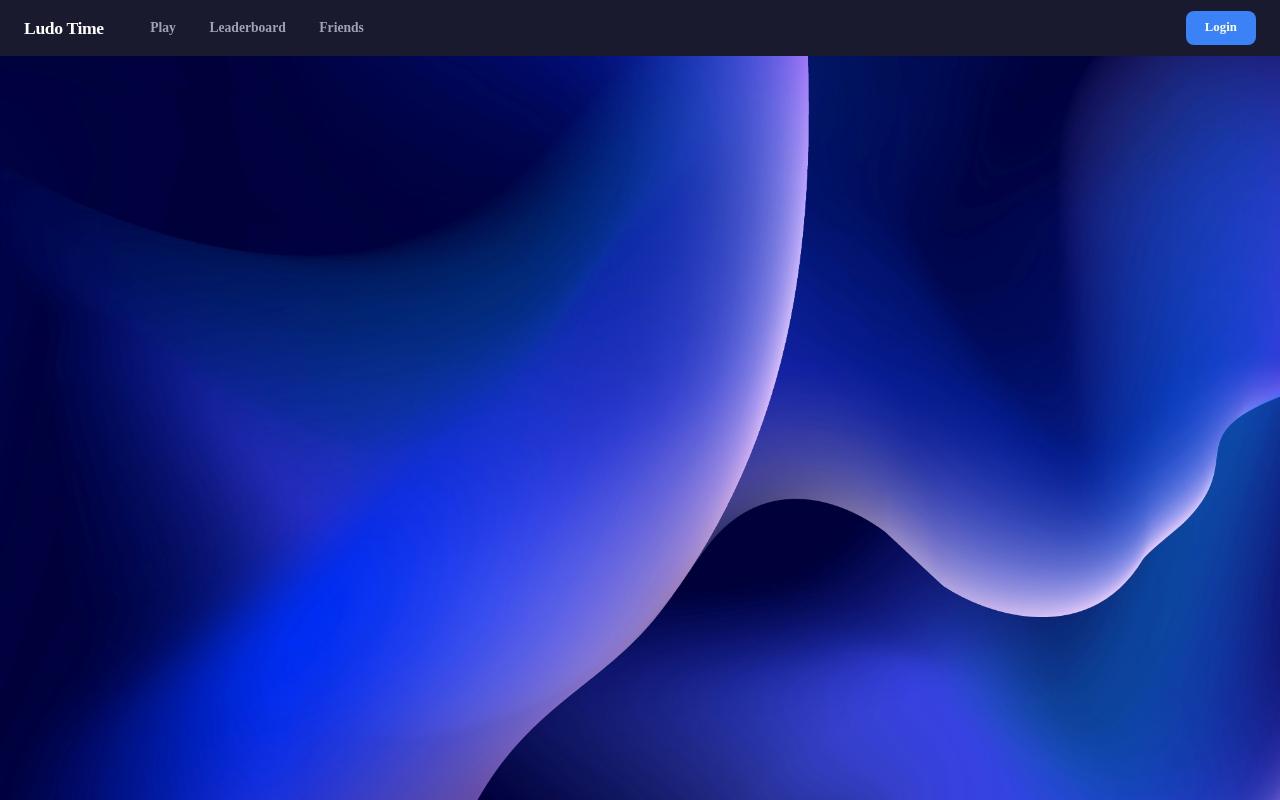
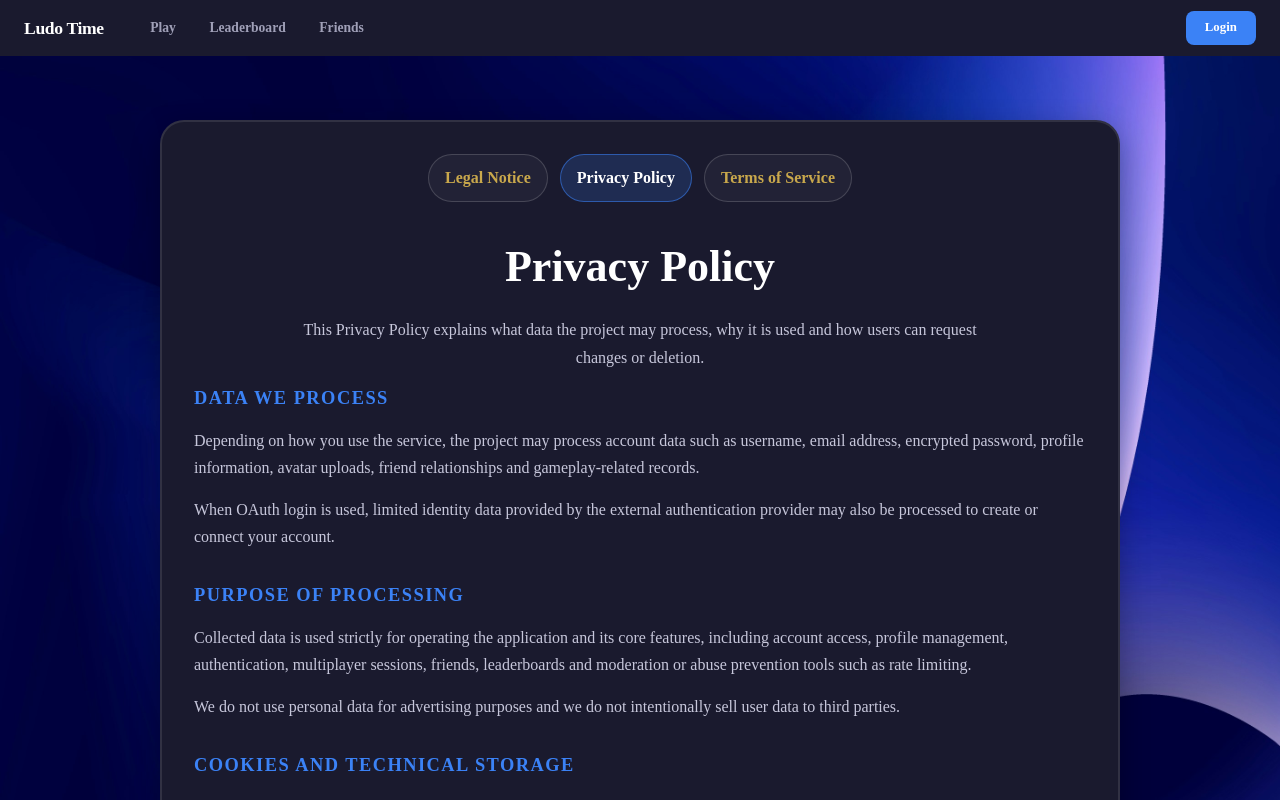
Before and after one commit to rfk42/ft_transcendence, a React (Vite) app in the folder frontend/: page /privacy-policy in a window 1280 px wide. Shown: the top 800 px of the page. Built offline with nearby package versions, Linux system fonts and the light colour scheme.

Commit message:
correction

```diff
--- a/frontend/src/Content/Content.jsx
+++ b/frontend/src/Content/Content.jsx
@@ -40,6 +40,8 @@ const Content = () => (
       <Route path="/profile/:id" element={<ProfilePlayer />} />
       <Route path="/friends" element={<Friends />} />
       <Route path="/legal" element={<Legal />} />
+      <Route path="/privacy-policy" element={<Legal />} />
+      <Route path="/terms-of-service" element={<Legal />} />
     </Routes>
   </section>
 )
--- a/frontend/src/Content/Legal/Legal.jsx
+++ b/frontend/src/Content/Legal/Legal.jsx
@@ -1,29 +1,167 @@
+import { Link, useLocation } from 'react-router'
 import './Legal.scss'
 
+const legalPages = {
+  '/legal': {
+    title: 'Legal Notice',
+    lead:
+      'This page provides the main legal information related to the ft_transcendence project and its publication.',
+    sections: [
+      {
+        heading: 'Publisher',
+        paragraphs: [
+          'ft_transcendence is a student project created and maintained by Rafik Hamini, Noe Lambert, Akim Hamini and Ilan Sadi.',
+          'For legal or privacy-related requests, you can contact the team at ludo@ludo.gg.',
+        ],
+      },
+      {
+        heading: 'Project Scope',
+        paragraphs: [
+          'ft_transcendence is an educational web project built around an online Ludo experience, including authentication, profiles, friends, leaderboards and multiplayer features.',
+          'The service is provided as part of a school project and may evolve, be interrupted or be modified at any time for maintenance, testing or pedagogical purposes.',
+        ],
+      },
+      {
+        heading: 'Intellectual Property',
+        paragraphs: [
+          'Unless otherwise stated, the source code, interface elements, branding, written content and original game-related implementations produced for this project are protected by applicable intellectual property rules.',
+          'Any unauthorized reproduction, redistribution or commercial reuse of project-specific assets is prohibited without prior permission from the team.',
+        ],
+      },
+      {
+        heading: 'Limitation of Liability',
+        paragraphs: [
+          'The project is provided on an as-is basis without any guarantee of uninterrupted availability, error-free operation or fitness for a particular purpose.',
+          'The team cannot be held liable for indirect damages, temporary service interruptions, loss of access, or issues resulting from third-party services used during authentication or hosting.',
+        ],
+      },
+    ],
+  },
+  '/privacy-policy': {
+    title: 'Privacy Policy',
+    lead:
+      'This Privacy Policy explains what data the project may process, why it is used and how users can request changes or deletion.',
+    sections: [
+      {
+        heading: 'Data We Process',
+        paragraphs: [
+          'Depending on how you use the service, the project may process account data such as username, email address, encrypted password, profile information, avatar uploads, friend relationships and gameplay-related records.',
+          'When OAuth login is used, limited identity data provided by the external authentication provider may also be processed to create or connect your account.',
+        ],
+      },
+      {
+        heading: 'Purpose of Processing',
+        paragraphs: [
+          'Collected data is used strictly for operating the application and its core features, including account access, profile management, authentication, multiplayer sessions, friends, leaderboards and moderation or abuse prevention tools such as rate limiting.',
+          'We do not use personal data for advertising purposes and we do not intentionally sell user data to third parties.',
+        ],
+      },
+      {
+        heading: 'Cookies and Technical Storage',
+        paragraphs: [
+          'The application may use technical cookies or comparable storage mechanisms when necessary for authentication, session continuity, security and normal operation of the platform.',
+          'These elements are used to provide the service and are not intended for behavioral advertising.',
+        ],
+      },
+      {
+        heading: 'Data Sharing and Retention',
+        paragraphs: [
+          'User data is only shared with third-party services when necessary for the requested feature, such as OAuth authentication providers or infrastructure components involved in running the application.',
+          'Data is retained only for as long as reasonably necessary for the project, legal compliance, debugging, security or academic evaluation needs.',
+        ],
+      },
+      {
+        heading: 'Your Rights',
+        paragraphs: [
+          'You may request access, correction or deletion of your personal data by contacting ludo@ludo.gg.',
+          'Reasonable efforts will be made to process valid requests in accordance with the applicable rules and the technical constraints of the project.',
+        ],
+      },
+    ],
+  },
+  '/terms-of-service': {
+    title: 'Terms of Service',
+    lead:
+      'These Terms of Service govern access to and use of the ft_transcendence project and its related features.',
+    sections: [
+      {
+        heading: 'Acceptance of Terms',
+        paragraphs: [
+          'By accessing or using the service, you agree to these Terms of Service and to comply with all applicable laws and project rules.',
+          'If you do not agree with these terms, you should stop using the service.',
+        ],
+      },
+      {
+        heading: 'User Responsibilities',
+        paragraphs: [
+          'Users agree not to misuse the service, attempt unauthorized access, disrupt multiplayer sessions, abuse authentication flows, upload unlawful content or interfere with the experience of other users.',
+          'Users remain responsible for the accuracy of the information they provide and for maintaining the confidentiality of their credentials.',
+        ],
+      },
+      {
+        heading: 'Service Availability',
+        paragraphs: [
+          'Because ft_transcendence is an educational project, features may change without notice and parts of the service may be unavailable during development, maintenance or evaluation periods.',
+          'We reserve the right to suspend, restrict or remove access when necessary for security, technical stability or compliance reasons.',
+        ],
+      },
+      {
+        heading: 'Content and Accounts',
+        paragraphs: [
+          'Users are responsible for the content they submit, including profile information, avatars and in-app interactions.',
+          'Accounts or content may be limited or removed if they violate these terms, applicable law or the integrity of the project.',
+        ],
+      },
+      {
+        heading: 'Contact',
+        paragraphs: [
+          'For questions related to these terms or the use of the service, contact ludo@ludo.gg.',
+        ],
+      },
+    ],
+  },
+}
+
+const legalLinks = [
+  { to: '/legal', label: 'Legal Notice' },
+  { to: '/privacy-policy', label: 'Privacy Policy' },
+  { to: '/terms-of-service', label: 'Terms of Service' },
+]
+
 const Legal = () => {
+  const { pathname } = useLocation()
+  const page = legalPages[pathname] || legalPages['/legal']
+
   return (
     <section className="legal-container">
       <div className="legal-card">
-        <h1>Legal Notice</h1>
+        <nav className="legal-nav" aria-label="Legal navigation">
+          {legalLinks.map((link) => {
+            const isActive = pathname === link.to
 
-        <h2>Publisher</h2>
-        <p><strong>Name :</strong> Rafik Hamini, Noe Lambert, Akim Hamini </p>
-        <p><strong>Email :</strong> <a href="mailto:ludo@ludo.gg">ludo@ludo.gg</a></p>
+            return (
+              <Link
+                key={link.to}
+                to={link.to}
+                className={`legal-nav__link ${isActive ? 'is-active' : ''}`}
+              >
+                {link.label}
+              </Link>
+            )
+          })}
+        </nav>
 
-        <h2>Intellectual Property</h2>
-        <p>All content on this site (texts, images, logos, etc.) is protected by copyright.</p>
-        <p>Any reproduction, representation, modification or adaptation without prior authorization is prohibited.</p>
+        <h1>{page.title}</h1>
+        <p className="legal-lead">{page.lead}</p>
 
-        <h2>Personal Data</h2>
-        <p>Data collected (email, favorite team, etc.) is used solely for the operation of the site.</p>
-        <p>In accordance with GDPR, you can request deletion of your data by contacting: <a href="mailto:ludo@ludo.gg">ludo@ludo.gg</a></p>
-        <p>No data is shared with third parties.</p>
-
-        <h2>Cookies</h2>
-        <p>This site uses technical cookies necessary for its operation, particularly for authentication management. These cookies do not collect data for advertising purposes.</p>
-
-        <h2>Limitation of Liability</h2>
-        <p>This site is provided free of charge. The publisher cannot be held responsible for errors or omissions in the content.</p>
+        {page.sections.map((section) => (
+          <div key={section.heading} className="legal-section">
+            <h2>{section.heading}</h2>
+            {section.paragraphs.map((paragraph) => (
+              <p key={paragraph}>{paragraph}</p>
+            ))}
+          </div>
+        ))}
       </div>
     </section>
   )
--- a/frontend/src/Content/Legal/Legal.scss
+++ b/frontend/src/Content/Legal/Legal.scss
@@ -3,13 +3,13 @@
   justify-content: center;
   align-items: flex-start;
   width: 100%;
+  min-height: 100vh;
   padding: 2rem 1rem;
-  min-height: 100vh;
 }
 
 .legal-card {
-  width: min(50rem, 100%);
-  padding: 3rem;
+  width: min(60rem, 100%);
+  padding: 2rem;
   border: 2px solid rgba(255, 255, 255, 0.1);
   border-radius: 1.5rem;
   background: #1a1a2e;
@@ -18,39 +18,92 @@
 
   h1 {
     text-align: center;
-    font-size: 2.5rem;
+    font-size: clamp(2rem, 4vw, 2.75rem);
     color: #fff;
-    margin-bottom: 2rem;
-    border-bottom: 2px solid rgba(255, 255, 255, 0.1);
-    padding-bottom: 1rem;
+    margin: 0 0 1rem;
   }
 
   h2 {
-    font-size: 1.3rem;
-    color: #3b82f6; // Le bleu de ton site pour les sous-titres
-    margin: 2rem 0 1rem;
+    font-size: 1.15rem;
+    color: #3b82f6;
+    margin: 0 0 0.9rem;
     text-transform: uppercase;
-    letter-spacing: 1px;
+    letter-spacing: 0.08em;
   }
 
   p {
-    line-height: 1.6;
-    margin-bottom: 0.8rem;
-    color: #a0a0b8;
-
-    strong {
-      color: #fff;
-    }
+    line-height: 1.7;
+    margin-bottom: 0.9rem;
+    color: #c7c7db;
   }
 
   a {
-    color: #c9a84c; // Le doré de ton site pour les liens (OVH / Email)
+    color: #c9a84c;
     text-decoration: none;
-    transition: color 0.2s;
+    transition: color 0.2s ease;
 
     &:hover {
+      color: #fff;
       text-decoration: underline;
-      color: #fff;
     }
   }
 }
+
+.legal-nav {
+  display: flex;
+  flex-wrap: wrap;
+  justify-content: center;
+  gap: 0.75rem;
+  margin-bottom: 2rem;
+}
+
+.legal-nav__link {
+  padding: 0.7rem 1rem;
+  border: 1px solid rgba(255, 255, 255, 0.16);
+  border-radius: 999px;
+  color: #e0e0e0;
+  background: rgba(255, 255, 255, 0.04);
+  font-weight: 600;
+  transition:
+    background 0.2s ease,
+    color 0.2s ease,
+    border-color 0.2s ease,
+    transform 0.2s ease;
+
+  &:hover {
+    color: #fff;
+    border-color: rgba(201, 168, 76, 0.7);
+    transform: translateY(-1px);
+  }
+
+  &.is-active {
+    background: rgba(59, 130, 246, 0.18);
+    border-color: rgba(59, 130, 246, 0.55);
+    color: #fff;
+  }
+}
+
+.legal-lead {
+  margin: 0 auto 2rem;
+  max-width: 44rem;
+  text-align: center;
+  color: #aeb3d3;
+}
+
+.legal-section + .legal-section {
+  margin-top: 2rem;
+}
+
+@media (max-width: 640px) {
+  .legal-card {
+    padding: 1.5rem;
+  }
+
+  .legal-nav {
+    flex-direction: column;
+  }
+
+  .legal-nav__link {
+    text-align: center;
+  }
+}
--- a/frontend/src/Footer/Footer.jsx
+++ b/frontend/src/Footer/Footer.jsx
@@ -1,14 +1,12 @@
-import { Link } from 'react-router' // ou 'react-router-dom' selon ta version
+import { Link } from 'react-router'
 import './Footer.scss'
 
 const Footer = () => {
-  // Permet d'avoir toujours l'année en cours
   const currentYear = new Date().getFullYear()
 
   return (
     <footer className="main-footer">
       <div className="footer-content">
-
         <div className="footer-brand">
           <h3>ft_transcendence</h3>
           <p>Ludo</p>
@@ -17,12 +15,12 @@ const Footer = () => {
         <div className="footer-links">
           <Link to="/">Home</Link>
           <Link to="/legal">Legal Notice</Link>
-          {/* J'ai repris le lien de ton repo Git ! */}
+          <Link to="/privacy-policy">Privacy Policy</Link>
+          <Link to="/terms-of-service">Terms of Service</Link>
           <a href="https://github.com/rfk42/ft_transcendence" target="_blank" rel="noreferrer">
             GitHub
           </a>
         </div>
-
       </div>
 
       <div className="footer-bottom">
```
Also changed, not shown: 1 other file (tests, documents, lock files or other folders).
